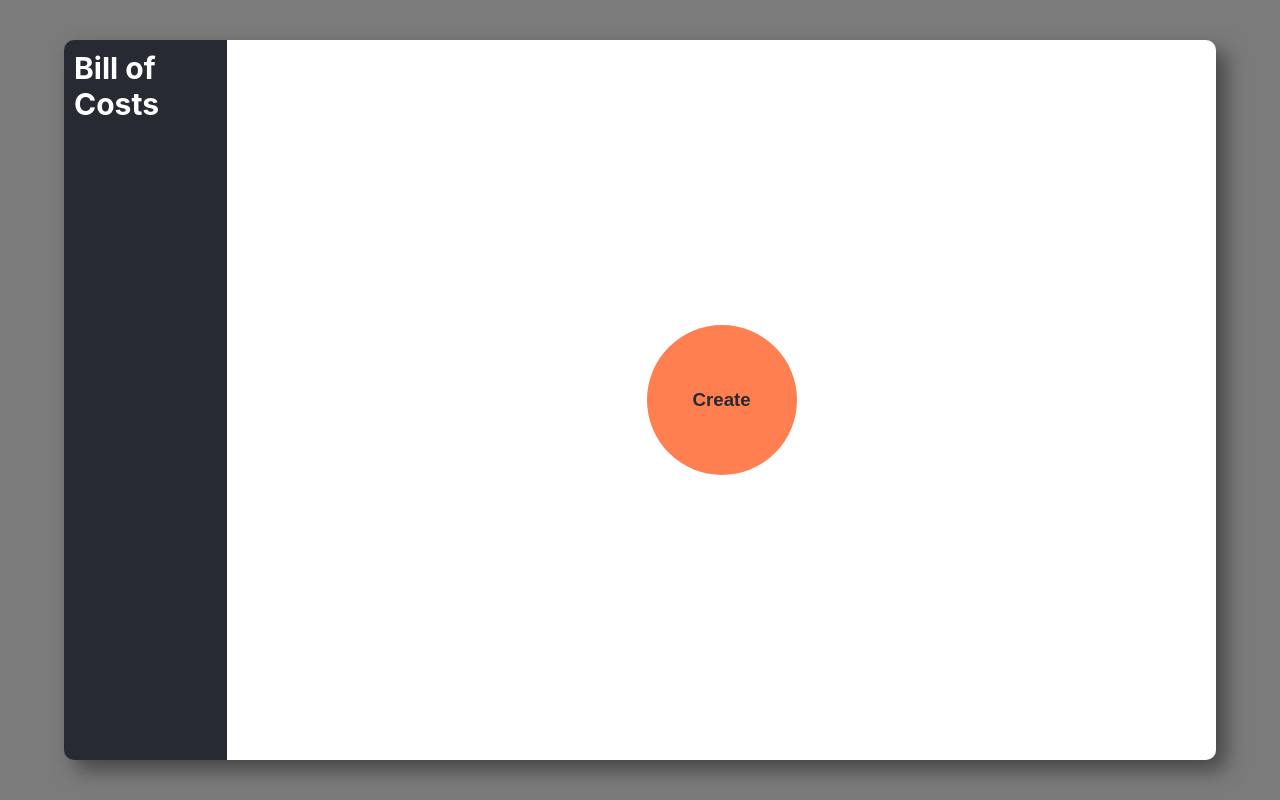
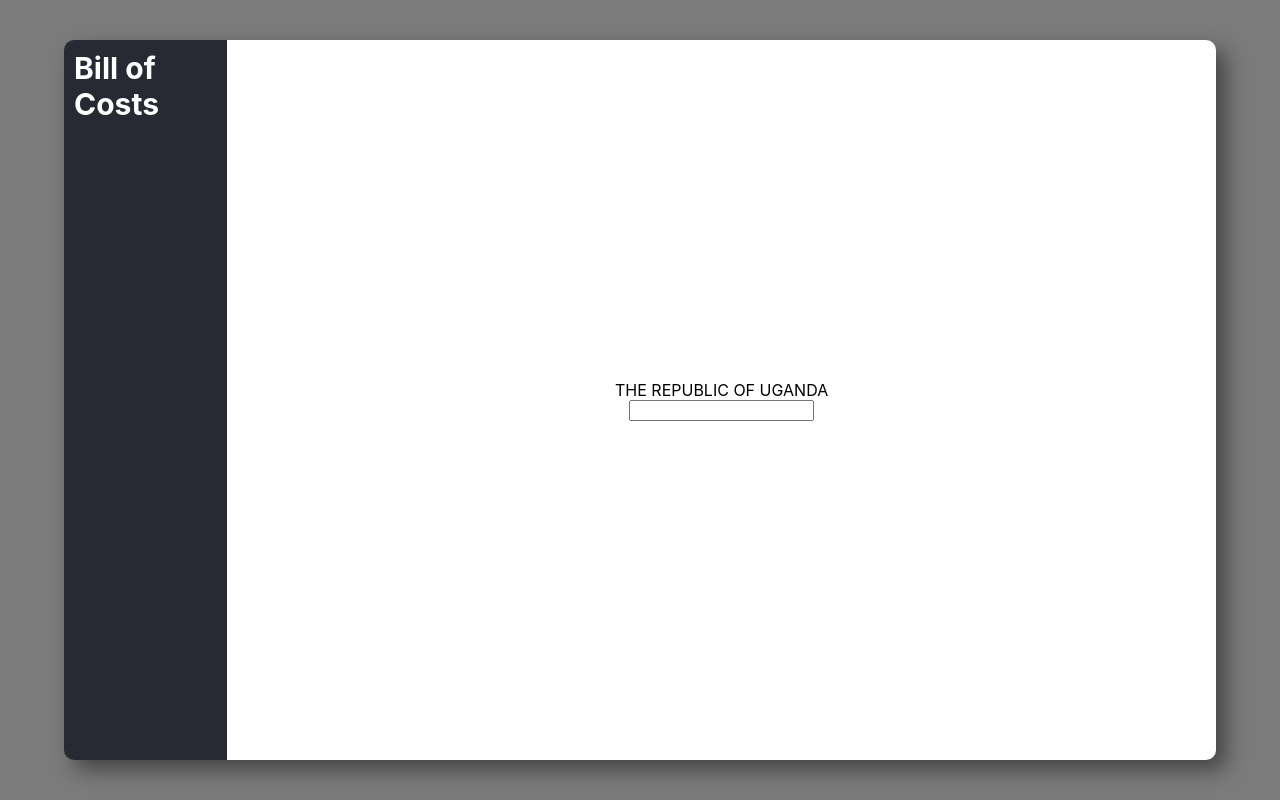
Before and after one commit to bwakyaya/signum-boc-web, a React (Create React App) app: page / in a window 1280 px wide. Both pictures are taken after a click on the button "LOGIN". Built offline with nearby package versions, Linux system fonts and the light colour scheme.

Commit message:
Another Commit

```diff
--- a/src/App.css
+++ b/src/App.css
@@ -155,6 +155,7 @@ font-size: 11px;
   display: flex;
   align-items: center;
   justify-content: center;
+  flex-direction: column;
   width: 1200px;
   height: 90vh;
   background-color: rgb(255, 255, 255);
--- a/src/components/dashboard/boc-form/index.js
+++ b/src/components/dashboard/boc-form/index.js
@@ -1,5 +1,12 @@
 import React from "react";
 
 export default function BOCForm() {
-  return <div className="boc-form-panel">Input Form</div>;
+  return (
+    <div className="boc-form-panel">
+      <>THE REPUBLIC OF UGANDA</>
+      <>
+        <input type="text"></input>
+      </>
+    </div>
+  );
 }
--- a/src/components/dashboard/index.js
+++ b/src/components/dashboard/index.js
@@ -8,8 +8,8 @@ const Dashboard = (token) => {
   return (
     <div className="home-page">
       <Schedules />
-      <NewBOCButton />
-      {/* <Profile /> */}
+      {/* <NewBOCButton /> */}
+      <BOCForm />
     </div>
   );
 };
--- a/src/components/dashboard/schedules-panel/schedule-tree/index.js
+++ b/src/components/dashboard/schedules-panel/schedule-tree/index.js
@@ -107,7 +107,7 @@ const Scheduledata = {
             },
             {
               id: "dfvdfghng876e4wedfg",
-              name: "PARAGRAPH 12: The fee on a single debenture of any nature where the debenture does not ' create a security, shall be calculated under the Fifth Schedule taking into account the time, complexity and responsibility",
+              name: "PARAGRAPH 12: The fee on a single debenture of any nature where the debenture does not create a security, shall be calculated under the Fifth Schedule taking into account the time, complexity and responsibility",
             },
             {
               id: "78iufaswe4h",
```
